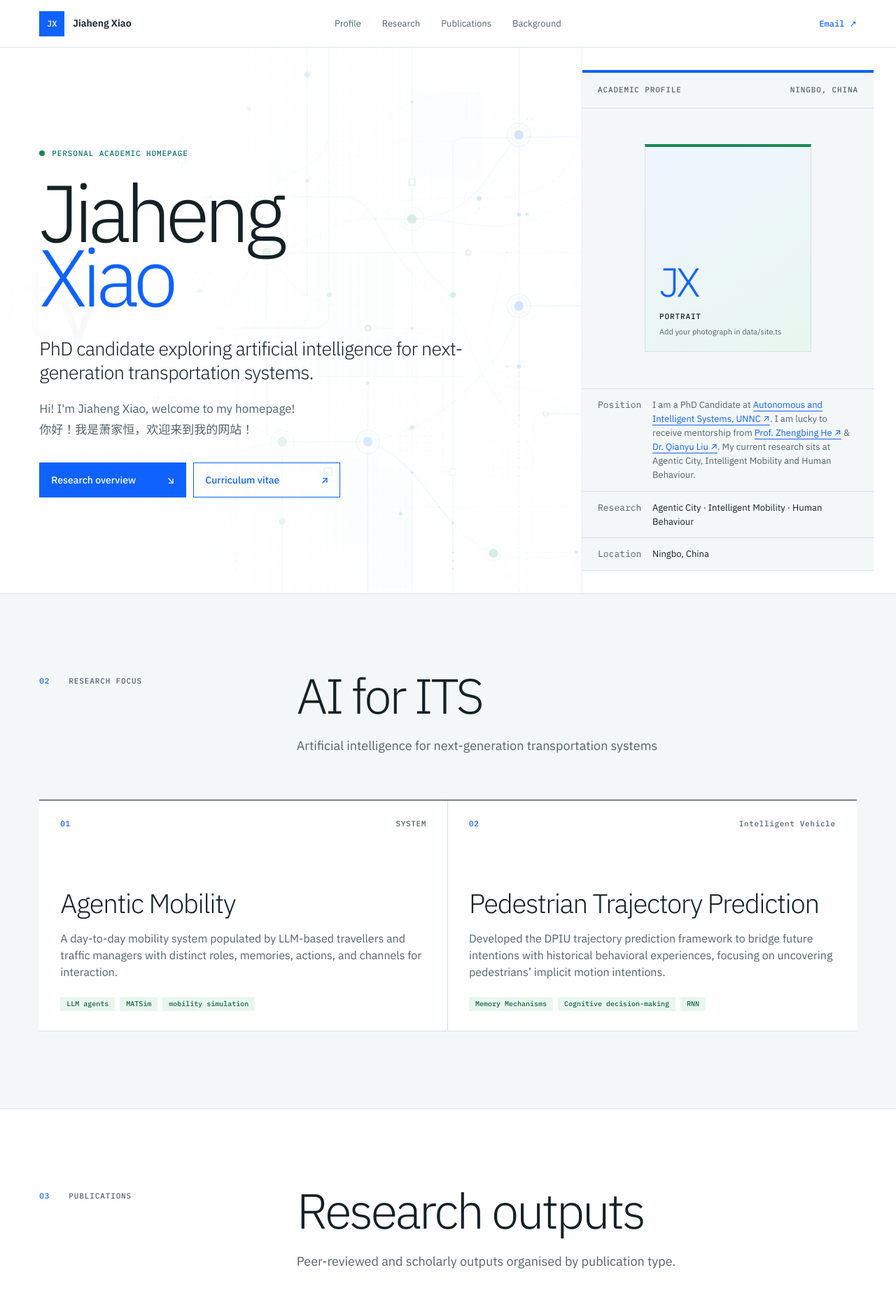
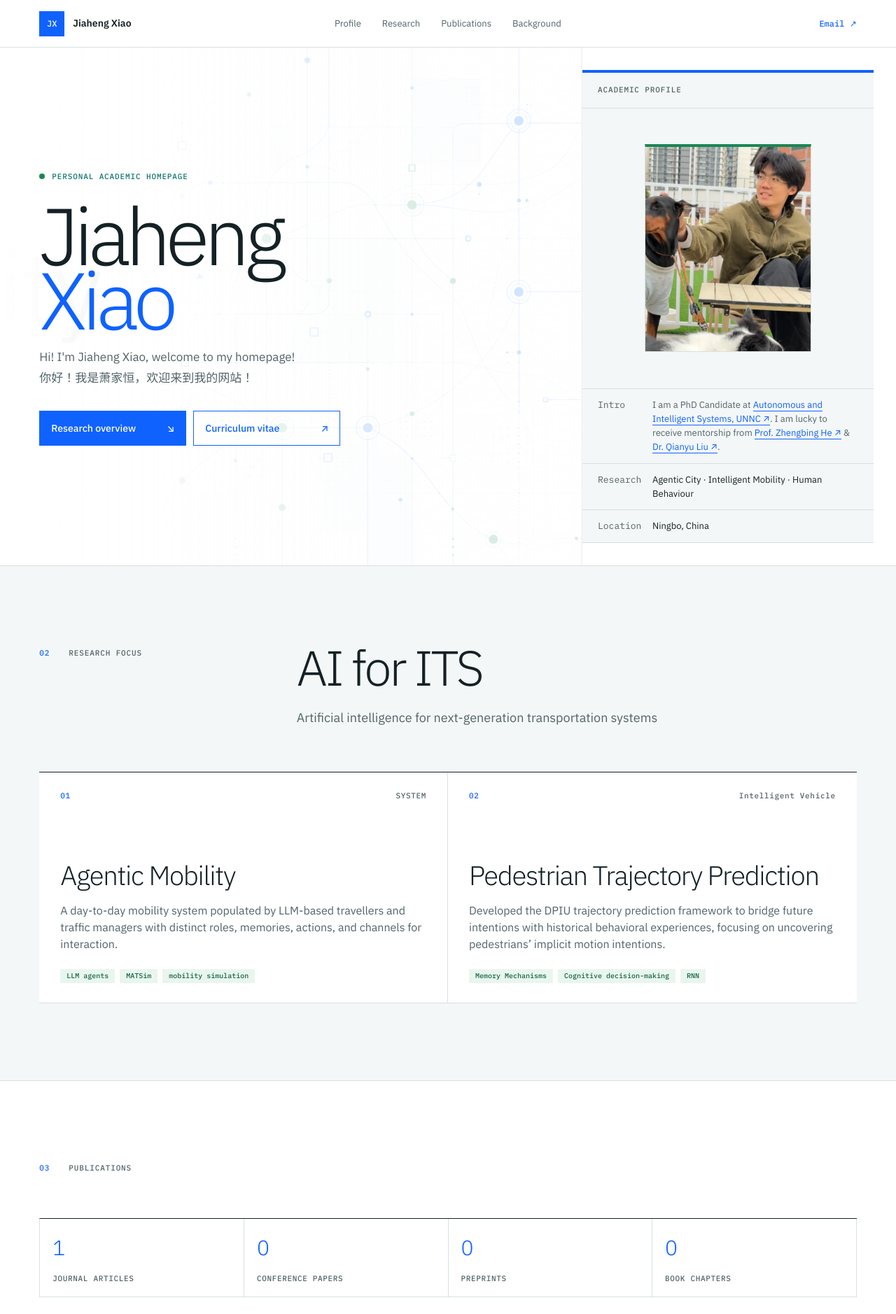
Before and after one commit to Jiaheng-Xiao/jiaheng-xiao.github.io, a Next.js app: page / in a window 1280 px wide. Shown: the top 1878 px of the page at 70% size. Built offline with nearby package versions, Linux system fonts and the light colour scheme.

Commit message:
Update academic website

```diff
--- a/components/About.tsx
+++ b/components/About.tsx
@@ -18,7 +18,7 @@ export function About() {
         <dl className="facts">
           <div><dt>Position</dt><dd>{site.role}</dd></div>
           <div><dt>Research</dt><dd>Agentic City · Intelligent Mobility · Human Behaviour</dd></div>
-          <div><dt>Location</dt><dd>{site.location}</dd></div>
+          <div><dt>Base</dt><dd>{site.location}</dd></div>
         </dl>
       </div>
       <div className={`profile-photo${site.profileImage ? " has-photo" : ""}`} style={photoStyle} role="img" aria-label={site.profileImage ? "Portrait of Jiaheng Xiao" : "Personal photo placeholder"}>
--- a/components/Background.tsx
+++ b/components/Background.tsx
@@ -3,7 +3,7 @@ import { SectionHeading } from "./SectionHeading";
 
 export function Background() {
   return <section className="section background" id="background">
-    <SectionHeading number="04" kicker="Academic record" title="Experience & education" />
+    <SectionHeading number="04" kicker="Academic record" title="Experience & Education" />
     <div className="background-columns">
       <div><h3 className="column-label">Research experience</h3>{experience.map((item) => <article className="timeline-item" key={item.title}>
         <span>{item.period}</span><div><h4>{item.title}</h4><b>{item.place}</b><p>{item.text}</p></div>
--- a/components/Hero.tsx
+++ b/components/Hero.tsx
@@ -10,7 +10,7 @@ export function Hero() {
       <span className="hero-network" style={{ backgroundImage: `url(${basePath}/og-academic.png)` }} aria-hidden="true" />
       <p className="eyebrow"><span className="status-dot" />Personal academic homepage</p>
       <h1>Jiaheng<br /><span>Xiao</span></h1>
-      <p className="hero-deck">PhD candidate exploring artificial intelligence for next-generation transportation systems.</p>
+
       <p className="hero-intro">{site.intro.map((line) => <span key={line}>{line}</span>)}</p>
       <div className="hero-actions">
         <a className="button button-primary" href="#research">Research overview <span aria-hidden="true">↘</span></a>
@@ -18,14 +18,14 @@ export function Hero() {
       </div>
     </div>
     <aside className="research-brief academic-profile" aria-label="Academic profile summary">
-      <div className="brief-head"><span>Academic profile</span><span>{site.location}</span></div>
+      <div className="brief-head"><span>Academic profile</span><span></span></div>
       <div className="brief-body profile-brief-body">
         <div className={`profile-photo hero-profile-photo${site.profileImage ? " has-photo" : ""}`} style={photoStyle} role="img" aria-label={site.profileImage ? "Portrait of Jiaheng Xiao" : "Personal photo placeholder"}>
           {!site.profileImage && <div><b>JX</b><span>Portrait</span><small>Add your photograph in data/site.ts</small></div>}
         </div>
       </div>
       <dl className="brief-metadata profile-facts">
-        <div><dt>Position</dt><dd className="profile-position">I am a PhD Candidate at <a href={site.affiliation.url} target="_blank" rel="noreferrer">{site.affiliation.label} ↗</a>. I am lucky to receive mentorship from {site.mentors.map((mentor, index) => <span key={mentor.name}>{index > 0 && " & "}<a href={mentor.url} target="_blank" rel="noreferrer">{mentor.title} {mentor.name} ↗</a></span>)}. {site.bio[0]}</dd></div>
+        <div><dt>Intro</dt><dd className="profile-position">I am a PhD Candidate at <a href={site.affiliation.url} target="_blank" rel="noreferrer">{site.affiliation.label} ↗</a>. I am lucky to receive mentorship from {site.mentors.map((mentor, index) => <span key={mentor.name}>{index > 0 && " & "}<a href={mentor.url} target="_blank" rel="noreferrer">{mentor.title} {mentor.name} ↗</a></span>)}. {site.bio[0]}</dd></div>
         <div><dt>Research</dt><dd>Agentic City · Intelligent Mobility · Human Behaviour</dd></div>
         <div><dt>Location</dt><dd>{site.location}</dd></div>
       </dl>
--- a/components/Publications.tsx
+++ b/components/Publications.tsx
@@ -3,7 +3,7 @@ import { SectionHeading } from "./SectionHeading";
 
 export function Publications() {
   return <section className="section publications" id="publications">
-    <SectionHeading number="03" kicker="Publications" title="Research outputs" intro="Peer-reviewed and scholarly outputs organised by publication type." />
+    <SectionHeading number="03" kicker="Publications"  />
     <div className="publication-taxonomy" aria-label="Publication categories">
       {publicationCategories.map((category) => <div key={category.id}>
         <b>{publications.filter((paper) => paper.category === category.id).length}</b><span>{category.label}</span>
--- a/data/site.ts
+++ b/data/site.ts
@@ -4,7 +4,7 @@ export const site = {
   email: "jiaheng.X1406@gmail.com",
   github: "https://github.com/Nodarz",
   location: "Ningbo, China",
-  profileImage: "",
+  profileImage: "/images/jiaheng-xiao.webp",
   affiliation: {
     label: "Autonomous and Intelligent Systems, UNNC",
     // Replace this URL whenever you want the affiliation text to open a different webpage.
@@ -21,7 +21,7 @@ export const site = {
   ],
 //   intro: "I study how human-like intelligence can be modelled, tested, and made useful in complex urban mobility systems.",
   bio: [
-    "My current research sits at Agentic City, Intelligent Mobility and Human Behaviour.",
+    "",
 //     "My current research interest is agentic city.",
   ],
 };
@@ -56,7 +56,7 @@ export const experience = [
 
 export const education = [
   { year: "2026 - Present", degree: "PhD Candidate", supervisor: "Zhengbing He", school: "University of Nottingham Ningbo China" },
-  { year: "2024", degree: "M.S. Transportation Information Engineering and Control", supervisor: "Zhaowei Qu", school: "Jilin University" },
+  { year: "2024", degree: "M.S. Transportation Information Engineering and Control", supervisor: "Zhaowei Qu & Zhihui Li", school: "Jilin University" },
   { year: "2020", degree: "B.Eng. Automobile Application Engineering", supervisor: "Zhihui Li", school: "Jilin University" },
 ];
 
```
Also changed, not shown: public/images/jiaheng-xiao.webp (added).
